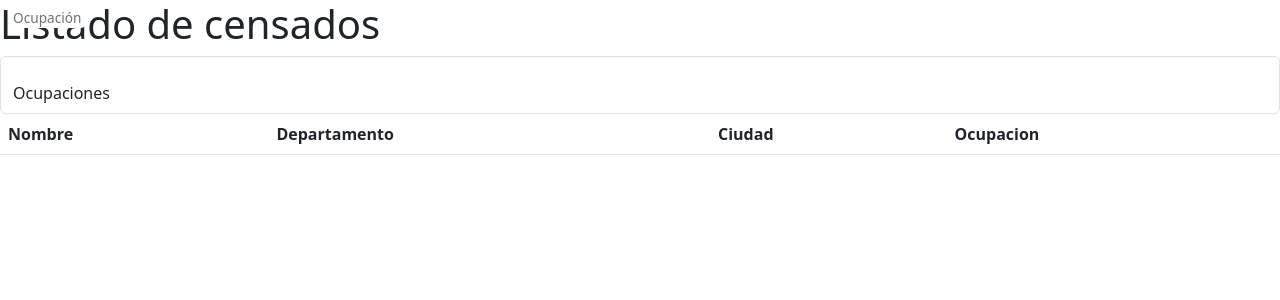
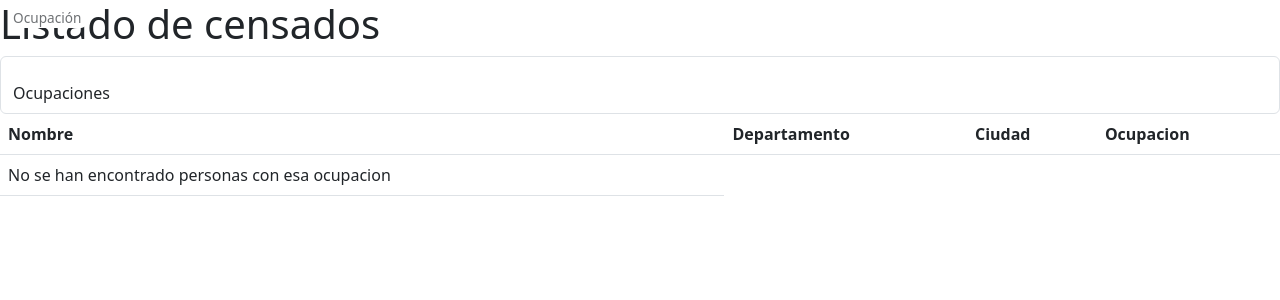
Before and after one commit to macedofelipecosta/censoapp, a React (Create React App) app: page /ListadoPersonas in a window 1280 px wide. Shown: the top 300 px of the page. Built offline with nearby package versions, Linux system fonts and the light colour scheme.

Commit message:
Finalizado

```diff
--- a/src/Components/Personas/Personas.js
+++ b/src/Components/Personas/Personas.js
@@ -9,7 +9,7 @@ const Personas = ({ idOcupacion }) => {
 
   return (
     <tbody>
-    {idOcupacion!=='Ocupaciones'?personas.map(p => p.ocupacion === +idOcupacion ? <Persona key={'per' + p['id']} {...p} /> :null):<tr><td><th scope="row">No se han encontrado personas con esa ocupacion</th></td></tr>}
+    {idOcupacion!=='Ocupaciones'? personas.filter(p=>p.ocupacion===+idOcupacion).length>=1?personas.filter(p=>p.ocupacion===+idOcupacion).map(x=><Persona key={'per' + x['id']} {...x} />):<tr><td>No se han encontrado personas con esa ocupacion</td></tr>:<tr><td>No se han encontrado personas con esa ocupacion</td></tr>}
     </tbody>
   )
 }
```
